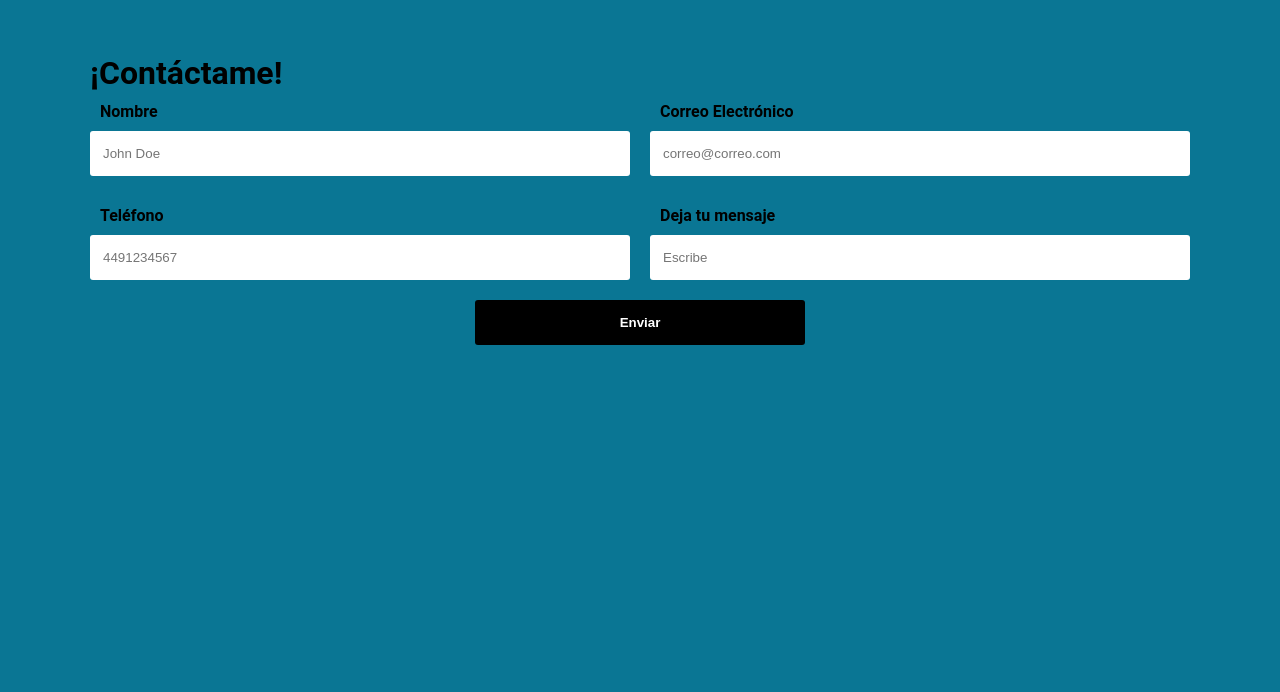
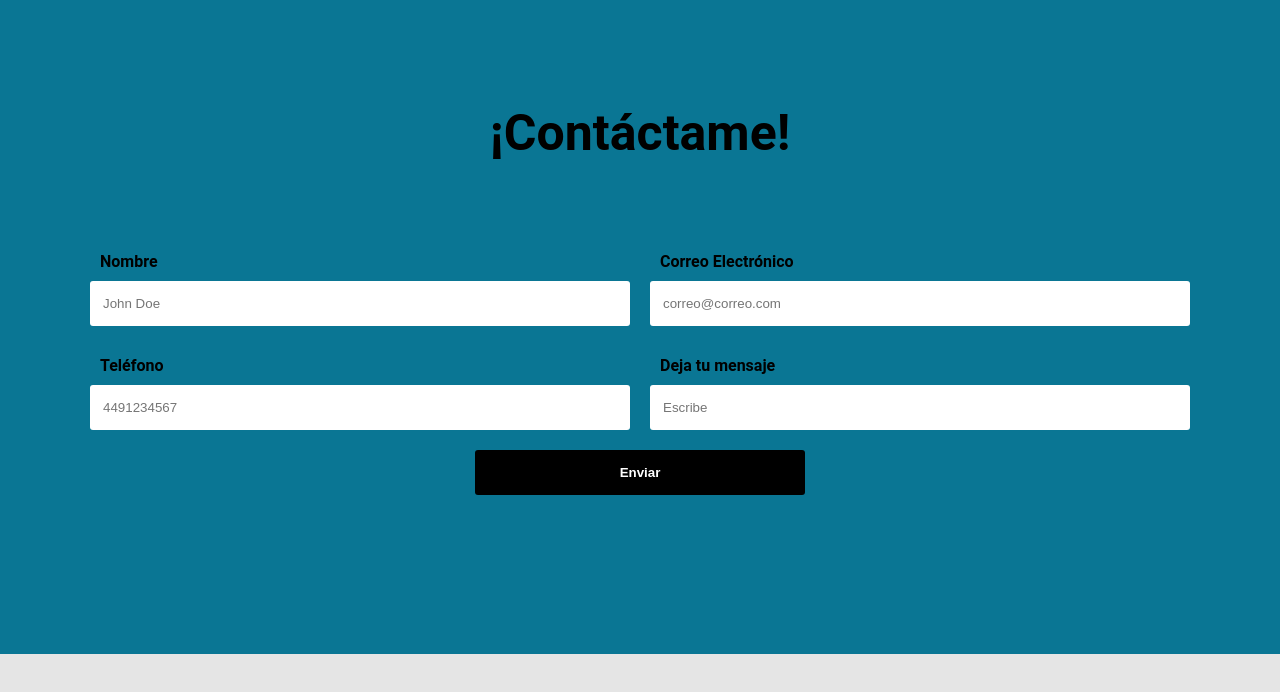
Before and after one commit to maicolmal/maicolayala, a plain HTML site: page index.html in a window 1280 px wide. Shown: the part 4042-4734 px from the top of the page. After the commit the page ends 4696 px from the top, so only its background shows below. Drawn offline with nearby package versions, Linux system fonts and the light colour scheme; a script that the page names is missing.

Commit message:
Update estilo.css

```diff
--- a/estilo.css
+++ b/estilo.css
@@ -132,8 +132,16 @@
     padding-left: 90px;
     padding-right: 90px;
     width: 100%;
-    height: 1024px;
-    background-color: rgb(10, 118, 148)
+    height: 600px;
+    background-color: rgb(10, 118, 148);
+    padding-top: 50px;
+}
+
+
+.caja-contacto h1 {
+    margin-bottom: 80px;
+    text-align: center;
+    font-size: 50px;
 }
 
 
```
